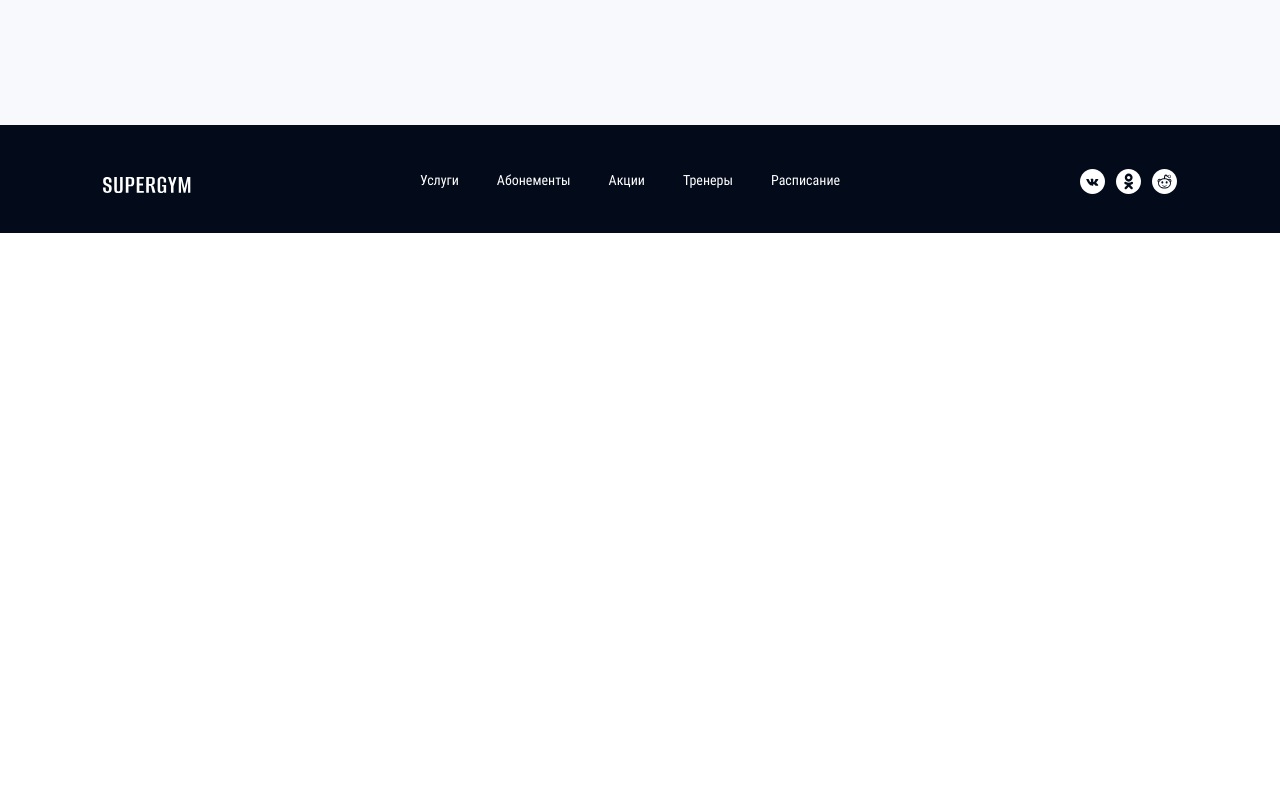
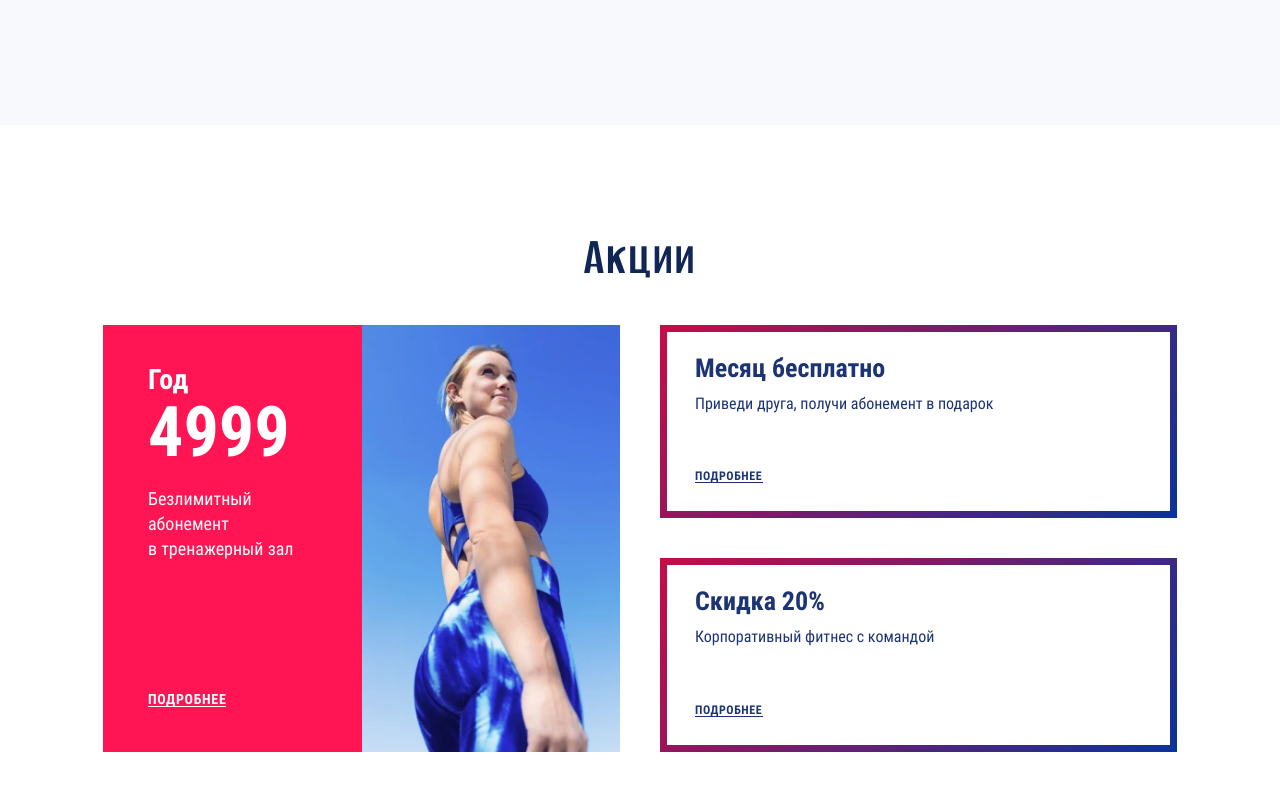
Before and after one commit to LordLye/supergym, a website with bundled scripts: page source/index.html in a window 1280 px wide. Shown: the part 4080-4880 px from the top of the page. Before the commit the page ends 4313 px from the top, so only its background shows below. Built offline with nearby package versions, Linux system fonts and the light colour scheme; files whose address does not match are found by name.

Commit message:
сделал блок акции

```diff
--- a/source/index.html
+++ b/source/index.html
@@ -591,6 +591,45 @@
         </div>
       </section>
 
+      <section class="promotion">
+        <div class="container">
+          <h2 class="promotion__title">Акции</h2>
+          <ul class="promotion__list">
+            <li class="promotion__item promotion__item--special">
+              <div class="promotion__description">
+                <h3>
+                  Год
+                  <span>4999</span>
+                </h3>
+                <p>Безлимитный абонемент в&nbsp;тренажерный зал</p>
+                <a href="#">подробнее</a>
+              </div>
+              <div class="promotion__image">
+                <picture>
+                  <source type="image/webp" media="(max-width: 767px)" srcset="./img/promotion-girl-mobile.webp 1x, ./img/promotion-girl-mobile@2x.webp 2x">
+                  <source type="image/webp" media="(max-width: 1199px)" srcset="./img/promotion-girl-tablet.webp 1x, ./img/promotion-girl-tablet@2x.webp 2x">
+                  <source type="image/webp" srcset="./img/promotion-girl-desktop.webp 1x, ./img/promotion-girl-desktop@2x.webp 2x">
+                  <source media="(max-width: 767px)" srcset="./img/promotion-girl-mobile.jpg 1x, ./img/promotion-girl-mobile@2x.jpg 2x">
+                  <source media="(max-width: 1199px)" srcset="./img/promotion-girl-tablet.jpg 1x, ./img/promotion-girl-tablet@2x.jpg 2x">
+                  <img src="./img/promotion-girl-desktop.jpg" alt="Вид снизу на спортивную девушку в синей форме на фоне неба." width="280" height="462" loading="lazy"
+                  srcset="./img/promotion-girl-desktop@2x.jpg 2x">
+                </picture>
+              </div>
+            </li>
+            <li class="promotion__item">
+              <h3>Месяц бесплатно</h3>
+              <p>Приведи друга, получи абонемент&nbsp;в&nbsp;подарок</p>
+              <a href="#">подробнее</a>
+            </li>
+            <li class="promotion__item">
+              <h3>Скидка 20%</h3>
+              <p>Корпоративный фитнес с&nbsp;командой</p>
+              <a href="#">подробнее</a>
+            </li>
+          </ul>
+        </div>
+      </section>
+
     </main>
 
     <footer class="footer">
--- a/source/sass/blocks/advantages.scss
+++ b/source/sass/blocks/advantages.scss
@@ -32,13 +32,13 @@
     @include vp-1199 {
       margin-bottom: 43px;
       font-size: 42px;
-line-height: 50px;
+      line-height: 50px;
       transform: translateX(-10px);
     }
 
     @include vp-767 {
       font-size: 32px;
-line-height: 38px;
+      line-height: 38px;
       transform: translateX(-9px);
     }
   }
--- /dev/null
+++ b/source/sass/blocks/promotion.scss
@@ -0,0 +1,254 @@
+.promotion {
+  padding-top: 54px;
+  padding-bottom: 115px;
+
+  @include vp-1199 {
+    padding-top: 60px;
+    padding-bottom: 50px;
+  }
+
+  @include vp-767 {
+    padding-top: 40px;
+    padding-bottom: 30px;
+  }
+
+  h2 {
+    font-family: 'Alumni Sans';
+    font-weight: 600;
+    font-size: 54px;
+    line-height: 65px;
+    letter-spacing: 0.03em;
+    margin-bottom: 36px;
+    text-align: center;
+
+    @include vp-1199 {
+      font-size: 42px;
+      line-height: 50px;
+      margin-bottom: 40px;
+      transform: translateX(-4px);
+    }
+
+    @include vp-767 {
+      font-size: 32px;
+      line-height: 38px;
+      margin-bottom: 42px;
+    }
+  }
+}
+
+.promotion__list {
+  display: grid;
+  grid-template-columns: 1fr 1fr;
+  grid-auto-flow: dense;
+  gap: 40px;
+  margin: 0;
+  padding: 0;
+  list-style-type: none;
+
+  @include vp-1199 {
+    gap: 30px;
+  }
+
+  @include vp-767 {
+    grid-template-columns: 1fr;
+  }
+}
+
+.promotion__item {
+  display: flex;
+  flex-direction: column;
+  align-items: flex-start;
+  justify-content: flex-start;
+  margin: 0;
+  padding: 28px;
+  padding-top: 17px;
+  color: $color-resolution-blue;
+  border: 7px solid;
+  border-image: linear-gradient(135deg, $color-crimson 0, $color-smalt 100%) 30;
+
+  @include vp-1199 {
+    min-height: 210px;
+  }
+
+  @include vp-767 {
+    padding-top: 28px;
+    padding-bottom: 40px;
+    align-items: center;
+  }
+
+  h3 {
+    margin: 0;
+    margin-bottom: 5px;
+    padding: 0;
+    font-weight: 700;
+    font-size: 26px;
+    line-height: 150%;
+  }
+
+  p {
+    margin: 0;
+    margin-bottom: auto;
+    padding: 0;
+    font-weight: 400;
+    font-size: 16px;
+    line-height: 140%;
+
+    @include vp-1199 {
+      margin-bottom: auto;
+    }
+
+    @include vp-767 {
+      text-align: center;
+    }
+  }
+
+  a {
+    position: relative;
+    display: inline-block;
+    padding: 5px;
+    font-weight: 700;
+    font-size: 12px;
+    line-height: 14px;
+    letter-spacing: 0.05em;
+    text-transform: uppercase;
+    color: inherit;
+
+    transform: translate(-5px, 5px);
+
+    @include vp-1199 {
+      transform: translate(-5px, 3px);
+    }
+
+    @include vp-767 {
+      transform: translate(0, 5px);
+    }
+
+    &::after {
+      content: "";
+      position: absolute;
+      left: 5px;
+      bottom: 5px;
+      display: block;
+      width: 88%;
+      height: 1px;
+      background-color: $color-resolution-blue;
+
+      @include vp-1199 {
+        bottom: 3px;
+      }
+    }
+
+    @include hover-focus {
+      color: $color-default-white;
+      background: linear-gradient(97.05deg, $color-torch-red 17.6%, $color-cobalt 95.31%);
+
+
+      &::after {
+        background-color: $color-default-white;
+      }
+    }
+
+    &:active {
+      opacity: 0.5;
+    }
+  }
+
+  &--special {
+    padding: 0;
+    grid-row: span 2;
+    display: grid;
+    grid-template-columns: 1fr 1fr;
+    border: none;
+
+    @include vp-1199 {
+      grid-row: auto;
+      grid-column: span 2;
+      grid-template-columns: 1fr 1.43fr;
+    }
+
+    @include vp-767 {
+      padding: 0;
+      grid-template-columns: 1fr;
+      grid-column: auto;
+    }
+  }
+}
+
+.promotion__description {
+  align-self: stretch;
+  display: flex;
+  flex-direction: column;
+  align-items: flex-start;
+  padding: 45px;
+  padding-top: 40px;
+  background-color: $color-torch-red;
+  color: $color-default-white;
+
+  @include vp-767 {
+    align-items: center;
+    padding-bottom: 47px;
+  }
+
+  h3 {
+    margin: 0;
+    margin-bottom: 16px;
+    padding: 0;
+    font-weight: 700;
+    font-size: 28px;
+    line-height: 110%;
+
+    @include vp-767 {
+      text-align: center;
+    }
+
+    @include vp-767 {
+      margin-bottom: 12px;
+    }
+  }
+
+  span {
+    display: block;
+    font-weight: 700;
+    font-size: 70px;
+    line-height: 105%;
+  }
+
+  p {
+    margin: 0;
+    margin-bottom: auto;
+    padding: 0;
+    font-weight: 400;
+    font-size: 18px;
+    line-height: 140%;
+
+    @include vp-1199 {
+      margin-bottom: auto;
+    }
+
+    @include vp-767 {
+      margin-bottom: 20px;
+    }
+  }
+
+  a {
+    display: inline-block;
+    font-size: 14px;
+    line-height: 16px;
+
+    &::after {
+      background-color: $color-default-white;
+    }
+  }
+}
+
+.promotion__image {
+  width: 100%;
+  background-color: $color-royal-blue;
+
+  img {
+    width: 100%;
+    height: 100%;
+    object-fit: cover;
+    background-color: $color-royal-blue;
+  }
+}
--- a/source/sass/style.scss
+++ b/source/sass/style.scss
@@ -38,6 +38,7 @@
 @import "blocks/trainers";
 @import "blocks/trainers-card";
 @import "blocks/advantages";
+@import "blocks/promotion";
 
 
 // ---------------------------------
--- a/source/sass/variables.scss
+++ b/source/sass/variables.scss
@@ -35,6 +35,7 @@ $color-link-water:                  #c5cbd6;
 $color-gamboge:                     #e08a09;
 $color-persian-blue:                #2e35ac;
 $color-resolution-blue:             #1c3374;
+$color-royal-blue:                  #4777e2;
 
 // Gradient
 
```
Also changed, not shown: build/css/style.css, build/css/style.min.css, build/index.html, 1 other file.
